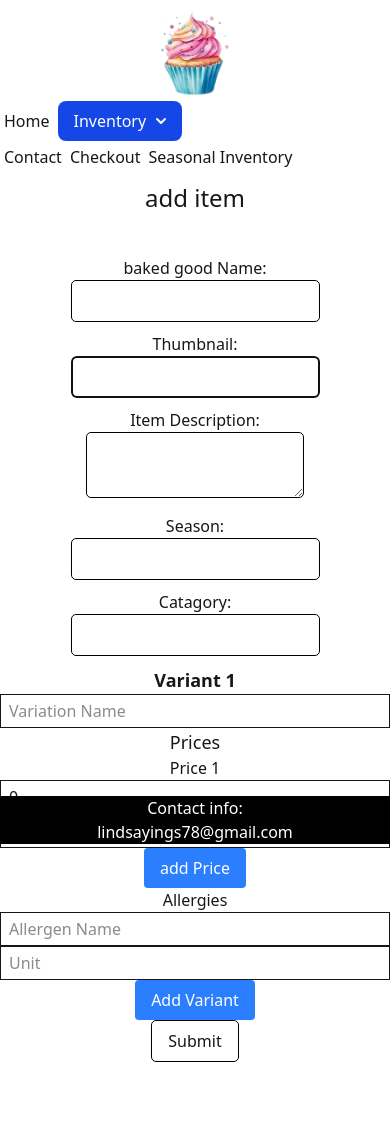
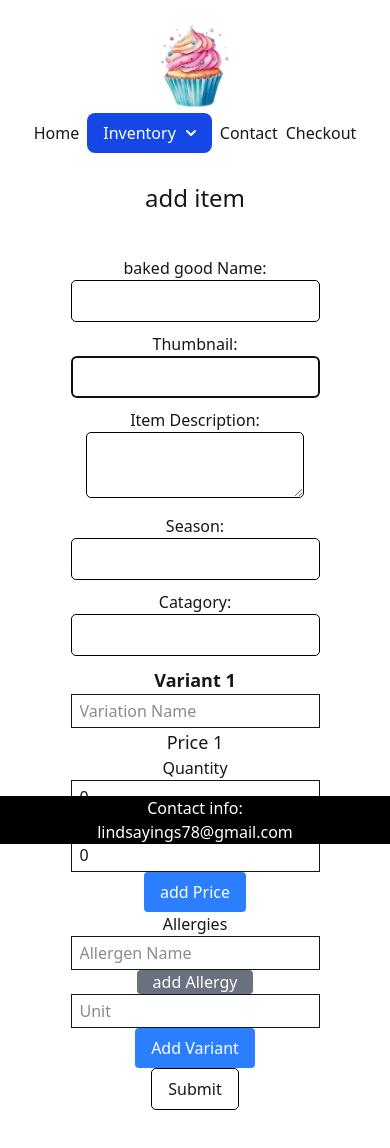
Before and after one commit to ings2371/Lindsays_Baked_Goods, a Next.js app: page /new-Item in a window 390 px wide. Shown: the top 1148 px of the page. Built offline with nearby package versions, Linux system fonts and the light colour scheme; no server answers.

Commit message:
protect route and other fixes

```diff
--- a/src/app/api/GetSignCook/route.js
+++ b/src/app/api/GetSignCook/route.js
@@ -14,6 +14,12 @@ export async function GET(request) {
         } catch (e){
             signed = null;
             console.error('JWT verification failed:', e);
+
+
+            cookie.set('signedIn', '', {
+                path: '/',
+                maxAge: 0, //tells browser to delete
+            })
         }
     }
 
--- a/src/app/components/header.js
+++ b/src/app/components/header.js
@@ -111,14 +111,11 @@ const Header = () => {
                 {/* links to contact page*/}
                 <Link href="/contact" className='p-1 sm:p-3 lg:p-5'>Contact</Link>
 
-                {/* links to checkout page*/}
-				<Link href="/checkout" className='p-1 sm:p-3 lg:p-5'>Checkout</Link>
-
                 {signed ? (
                     typeof signed === 'string' && (
                     <Link href={`/${signed}`} className="p-1 sm:p-3 lg:p-5">logged in</Link>
                     )                ) : (
-                    <Link href="/" className="p-1 sm:p-3 lg:p-5">Seasonal Inventory</Link>
+				    <Link href="/checkout" className='p-1 sm:p-3 lg:p-5'>Checkout</Link>
                 )}
 			</nav>
 		</header>
--- a/src/app/new-Item/page.jsx
+++ b/src/app/new-Item/page.jsx
@@ -17,6 +17,7 @@ export default function newItem(){
     const [Season, setSeason] = useState("")
     const [Catagory, setCatagory] = useState("")
 
+    //adds a variant
     const handleAddVariant = () => {
         setDifferent_varients([...Different_varients, {
         Variation_name: '',
@@ -40,12 +41,21 @@ export default function newItem(){
         setDifferent_varients(updated);
     };
 
+    //adds a price
     const addPrice = (vIndex) => {
         const updated = [...Different_varients];
         updated[vIndex].Prices.push({Quantity: "", Cost: "" })
         setDifferent_varients(updated)
     }
 
+    //adds a allergy
+    const addAllergy = (vIndex) => {
+        const updated = [...Different_varients];
+        updated[vIndex].Different_Allergens.push({Allergen_Name: "", Can_Remove: false })
+        setDifferent_varients(updated)
+    }
+
+    //handles allergy changes
     const handleAllergenChange = (vIndex, pIndex, field, value) => {
         const updated = [...Different_varients];
         updated[vIndex].Different_Allergens[pIndex][field] = value;
@@ -148,12 +158,11 @@ export default function newItem(){
                         className="block border px-2 py-1 w-full"
                     />
                     <div>
-                            <h3 className="text-lg ">Prices</h3>
                         {variant.Prices.map((price, aIndex) => (
                             <div key={aIndex}>
-                                    <h5 >Price {aIndex + 1}</h5>
+                                <h5 className="text-lg">Price {aIndex + 1}</h5>
 
-
+                                <p>Quantity</p>
                                 <input
                                     type="text"
                                     placeholder="Quantity"
@@ -163,7 +172,7 @@ export default function newItem(){
                                     }
                                     className="border px-2 py-1 w-full"
                                 />
-
+                                <p>Cost</p>
                                 <input
                                     type="text"
                                     placeholder="Cost"
@@ -205,6 +214,13 @@ export default function newItem(){
                         ))}
                     </div>
 
+
+                    <button
+                        type="button"
+                        onClick={() => addAllergy(index)}
+                        className="bg-gray-500 text-white px-4 rounded"
+                    >add Allergy</button>
+
                     {/* unit of messurement */}
                     <input
                         type="text"
--- a/src/app/page.jsx
+++ b/src/app/page.jsx
@@ -5,8 +5,8 @@ import { useState, useEffect } from 'react'
 
 export default function Home() {
   const [BakedGoods, setBaked_Goods] = useState([])
-    const [loading, setLoading] = useState(false)
-    const [error, setError] = useState(null)
+  const [loading, setLoading] = useState(false)
+  const [error, setError] = useState(null)
 
   useEffect(() => {
           const fetchData = async () => {
--- a/src/middleware.js
+++ b/src/middleware.js
@@ -1,6 +1,6 @@
 import { NextResponse } from 'next/server'
 
-const excludedPaths = ["/", "/baked-goods", "/contact", "/checkout"]
+const excludedPaths = ["/", "/baked-goods", "/contact", "/checkout", "/new-Item"]
 const excludePathsInclude = ["/api", "/_next", "/favicon", "/logo"]
 
 const getIp = (request) => {
@@ -16,6 +16,13 @@ const getIp = (request) => {
 
 export function middleware(request) {
   const { pathname } = request.nextUrl
+
+   if (pathname === "/new-Item") {
+    const token = request.cookies.get('signedIn')?.value;
+    if (!token) {
+      return NextResponse.redirect(new URL("/", request.url));
+    }
+  }
 
   // Skip logging if the path is excluded
   let unknownPath = true
```
Lines whose indentation alone changed are shown as unchanged.
